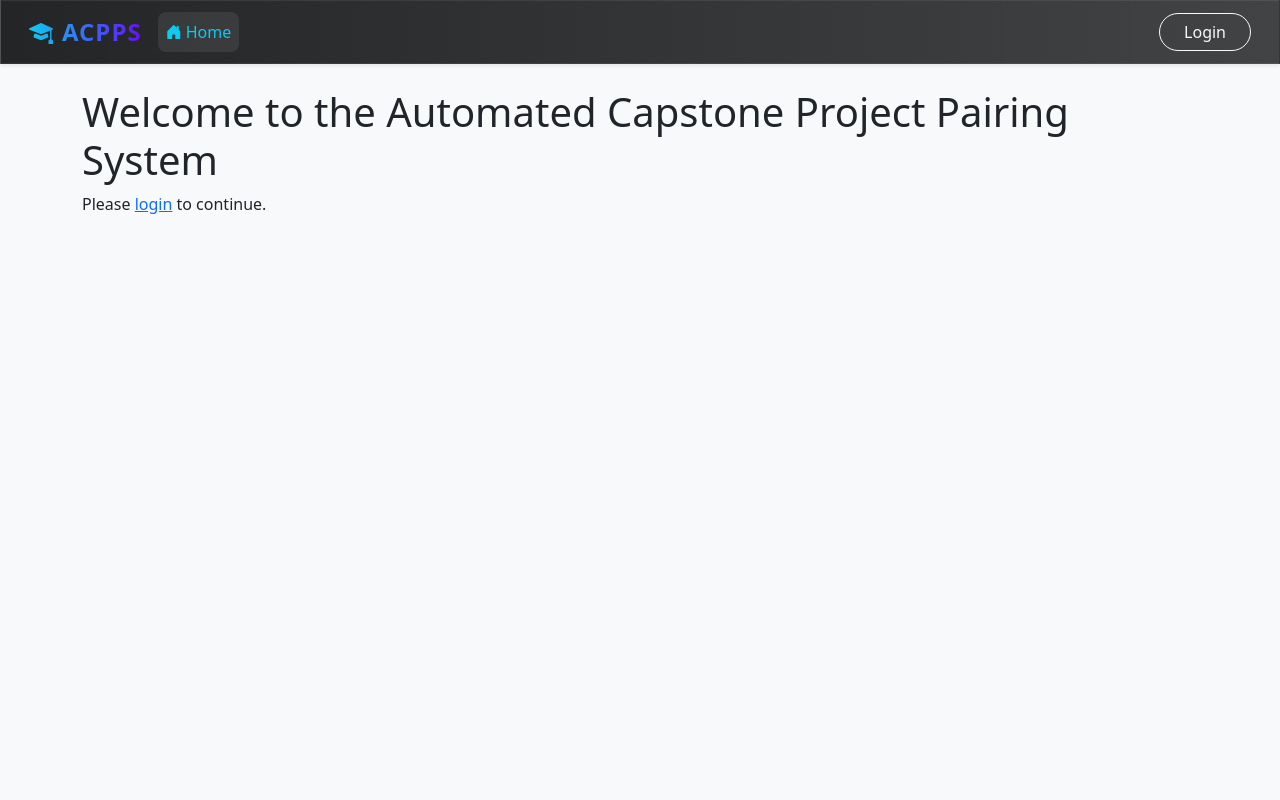
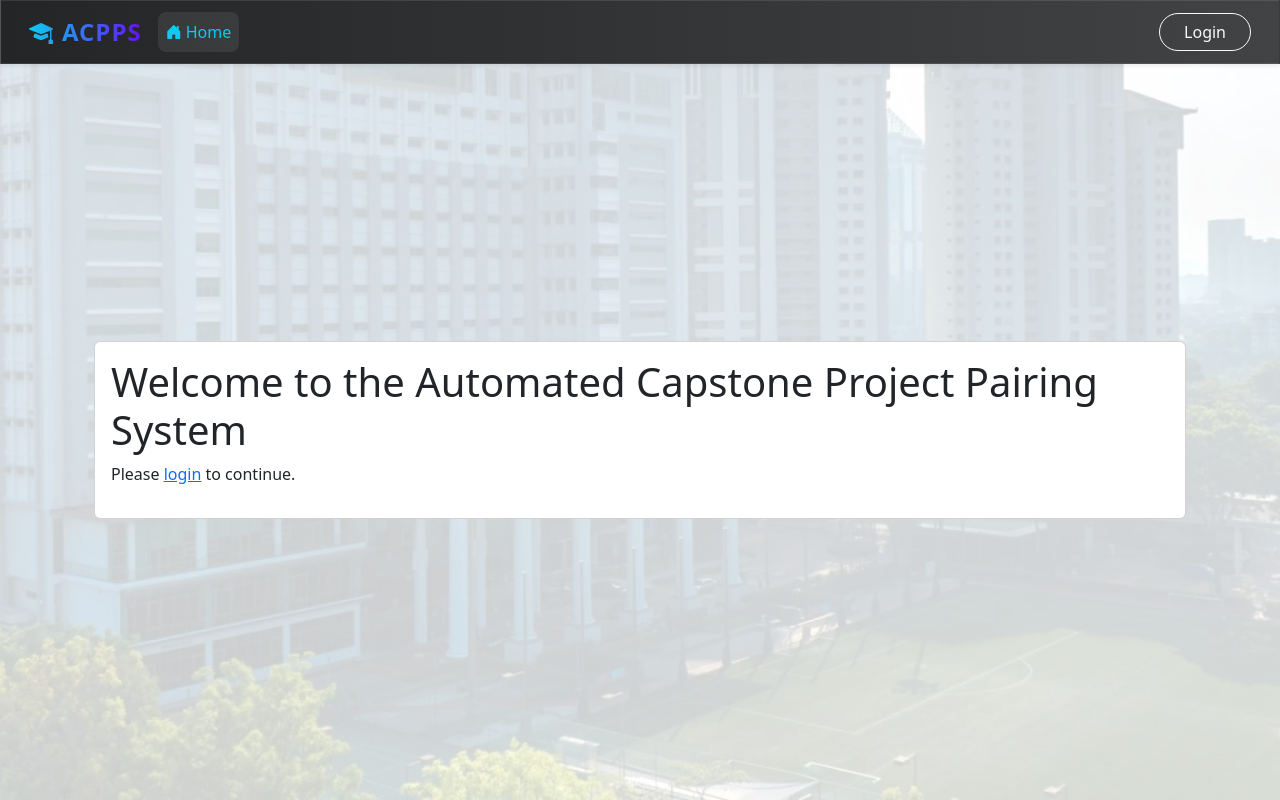
Before and after one commit to SeanYee52/CAPSTONE-2, a Django app: page / in a window 1280 px wide. Run offline with Django 5.2, Linux system fonts and the light colour scheme; parts of the project's set-up code (start-up, migrations or seed data) failed here and were passed over; some libraries are stand-ins or nearby versions.

Commit message:
Minor UI adjustments based on survey

```diff
--- a/ACPPS/templates/academics/academics_base.html
+++ b/ACPPS/templates/academics/academics_base.html
@@ -3,6 +3,7 @@
 {% block title %}Academic Administration{% endblock %}
 
 {% block content %}
+    <div class="container" style="height: 85vh; width: 100%;">
         <h2 class="mb-4">Academic Dashboard</h2>
 
         <!-- Academic Section Navigation -->
@@ -29,5 +30,6 @@
 
         <!-- Content for the specific dashboard, list, or form will be injected here -->
         {% block academic_content %}{% endblock %}
+    </div>
 
 {% endblock %}
--- a/ACPPS/templates/base.html
+++ b/ACPPS/templates/base.html
@@ -1,3 +1,4 @@
+{% load static %}
 <!DOCTYPE html>
 <html lang="en">
 <head>
@@ -10,7 +11,33 @@
     <link rel="stylesheet" href="https://cdn.jsdelivr.net/npm/bootstrap-icons@1.11.3/font/bootstrap-icons.min.css">
 
     <style>
-        body { background-color: #f8f9fa; }
+         main.container {
+            min-height: 100vh;
+            width: 100%;
+            display: flex;
+            align-items: center;
+            justify-content: center;
+            padding-top: 80px;
+            padding-bottom: 20px;
+        }
+        main div.container {
+            flex-grow: 1;
+        }
+        body {
+            background-image: url("{% static 'images/sunway_uni.jpg' %}"); /* consider removing this image */
+            background-repeat: no-repeat;
+            background-position: center center;
+            background-size: cover;
+            background-attachment: fixed;
+            position: relative;
+        }
+        body::before {
+            content: "";
+            position: fixed;
+            top: 0; left: 0; right: 0; bottom: 0;
+            background: rgba(255, 255, 255, 0.80); /* semi-transparent overlay */
+            z-index: -1;
+        }
         .card-header h2 { font-size: 1.5rem; }
         .text-gradient {
             background: linear-gradient(90deg, #0dcaf0 0%, #6610f2 100%);
@@ -39,7 +66,7 @@
 </head>
 <body>
     <!-- Bootstrap Navbar -->
-    <nav class="navbar navbar-expand-lg navbar-dark navbar-custom shadow-sm mb-4 px-3" style="backdrop-filter: blur(8px); border: 1px solid rgba(255,255,255,0.08);">
+    <nav class="navbar navbar-expand-lg navbar-dark navbar-custom shadow-sm px-3 fixed-top">
         <div class="container-fluid">
             <a class="navbar-brand fw-bold fs-4 text-gradient" href="{% url 'home' %}" style="letter-spacing:1px;">
                 <i class="bi bi-mortarboard-fill me-2"></i>ACPPS
@@ -97,8 +124,10 @@
     <!-- End Navbar -->
 
     <main class="container">
-        {% block content %}
-        {% endblock %}
+        <div class="container">
+            {% block content %}
+            {% endblock %}
+        </div>
     </main>
 
     <!-- Bootstrap JS Bundle -->
--- a/ACPPS/templates/pages/home.html
+++ b/ACPPS/templates/pages/home.html
@@ -1,10 +1,14 @@
 {% extends "base.html" %}
 {% block title %}Home{% endblock %}
 {% block content %}
-    <h1>Welcome to the Automated Capstone Project Pairing System</h1>
-    {% if not user.is_authenticated %}
-        <p>Please <a href="{% url 'login' %}">login</a> to continue.</p>
-    {% else %}
-        <p>You are logged in. Welcome, {{ user.get_full_name }}.</p>
-    {% endif %}
+    <div class="card ">
+        <div class ="card-body">
+            <h1 class="card-title">Welcome to the Automated Capstone Project Pairing System</h1>
+            {% if not user.is_authenticated %}
+                <p>Please <a href="{% url 'login' %}">login</a> to continue.</p>
+            {% else %}
+                <p>You are logged in. Welcome, {{ user.get_full_name }}.</p>
+            {% endif %}
+        </div>
+    </div>
 {% endblock %}
--- a/ACPPS/templates/users/login.html
+++ b/ACPPS/templates/users/login.html
@@ -4,11 +4,12 @@
 {% block title %}Login{% endblock %}
 
 {% block content %}
+<div class="container">
     <div class="row justify-content-center">
         <div class="col-md-8 col-lg-6 col-xl-5">
-        <div class="card shadow-lg border-0 rounded-lg mt-5">
+            <div class="card shadow-lg border-0 rounded-lg">
                 <div class="card-header">
-                <h3 class="text-center font-weight-light my-4">Login</h3>
+                    <h3 class="text-center font-weight-light my-4">Login to your account</h3>
                 </div>
                 <div class="card-body">
 
@@ -62,4 +63,5 @@
             </div>
         </div>
     </div>
+</div>
 {% endblock %}
```
Also changed, not shown: ACPPS/static/images/sunway_uni.jpg (added). Lines whose indentation alone changed are shown as unchanged.
